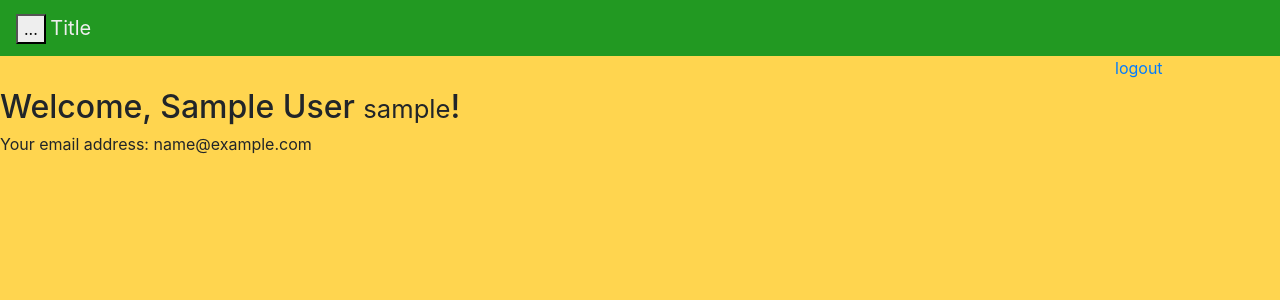
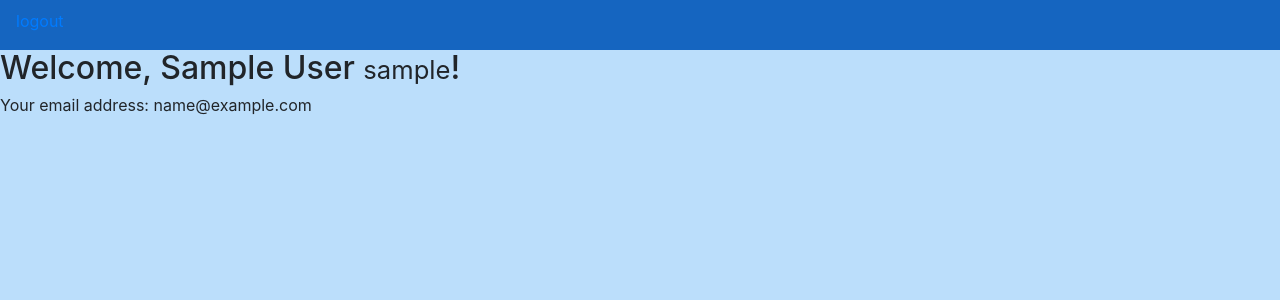
Before and after one commit to Anele13/Desarrollo-Web, a Django app: page / in a window 1280 px wide. Shown: the top 300 px of the page. Run offline with Django 3.2, Linux system fonts and the light colour scheme; the visitor is signed in with stand-in values (Sample User, id 1); parts of the project's set-up code (start-up, migrations or seed data) failed here and were passed over; some libraries are stand-ins or nearby versions.

Commit message:
colores base

```diff
--- a/desarrollo/templates/base/base.html
+++ b/desarrollo/templates/base/base.html
@@ -7,7 +7,7 @@
 
 <style >
 .navbar-custom {
-  background-color:#229922;
+  background-color:#1565C0;
   color:#ffffff;
   border-radius:0;
 }
@@ -41,39 +41,30 @@
 }
 </style>
 
-
-
-
-
 <nav class="navbar navbar-custom">
 <div class="navbar-header">
-  <button type="button" class="navbar-toggle" data-toggle="collapse" data-target=".navbar-collapse">...
-  </button>
-  <a class="navbar-brand" href="#">Title</a>
+
+  <div class="container">
+    <div class="row">
+        <div class="col-md-11 col-md-offset-11"></div>
+                  {% if user.is_authenticated %}
+                    <a href="{% url 'logout' %}">logout</a>
+                  {% else %}
+                    <a href="{% url 'login' %}">login</a> / <a href="{% url 'nuevo-usuario' %}">signup</a>
+                  {% endif %}
+                  <hr>
+    </div>
 </div>
-
+</div>
 </nav>
-
 
   <head>
     <meta charset="utf-8">
     <link rel="stylesheet" type="text/css" href="{% static 'css/bootstrap.css' %}"/>
     <title>{% block title %}Simple is Better Than Complex{% endblock %}</title>
   </head>
-  <body style="background-color:#ffd54f;">
-    <header>
-      <div class="container">
-        <div class="row">
-            <div class="col-md-11 col-md-offset-11"></div>
-                      {% if user.is_authenticated %}
-                        <a href="{% url 'logout' %}">logout</a>
-                      {% else %}
-                        <a href="{% url 'login' %}">login</a> / <a href="{% url 'nuevo-usuario' %}">signup</a>
-                      {% endif %}
-                      <hr>
-        </div>
-    </div>
-    </header>
+
+  <body style="background-color:#BBDEFB;">
     <main>
       {% block content %}
       {% endblock %}
```
